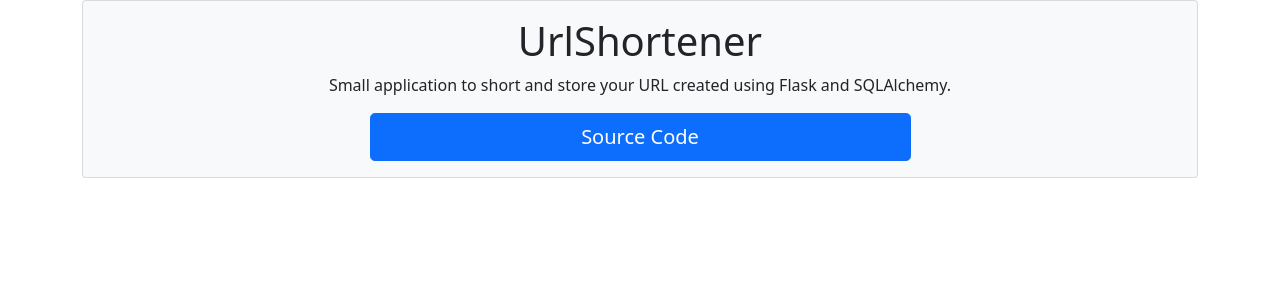
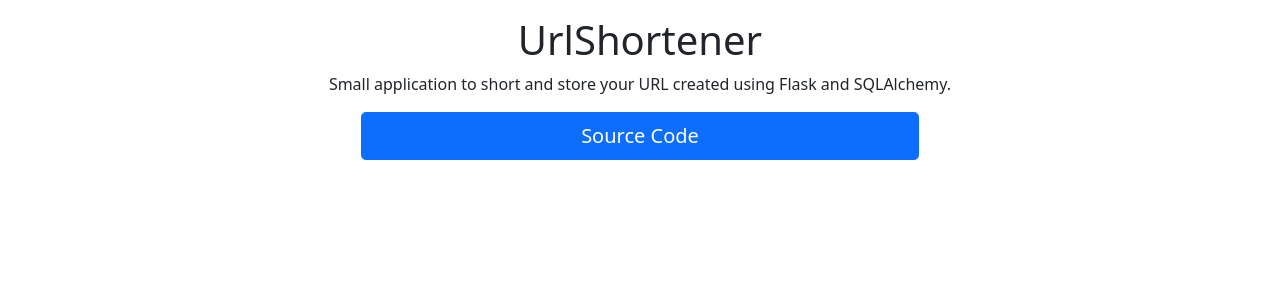
Before and after one commit to emp7yhead/url-shortener, a Flask app: page /about in a window 1280 px wide. Shown: the part 56-356 px from the top of the page. Run offline with Flask 2, Linux system fonts and the light colour scheme.

Commit message:
Update: about page

```diff
--- a/app/templates/about.html
+++ b/app/templates/about.html
@@ -1,15 +1,12 @@
 {% extends 'base.html' %}
 
 {% block content %}
- <div class="col align-items-center">
-  <div class="card text-dark bg-light col text-center">
-    <div class="card-body">
-      <h1 class="card-title">{% block title %} UrlShortener {% endblock %}</h1>
-      <p class="card-text">
+<h1 class="text-center mt-3">{% block title %} UrlShortener {% endblock %}</h1>
+      <p class="text-center">
           Small application to short and store your URL created using Flask and SQLAlchemy.</br>
       </p>
-      <div class="row-cols-2">
-      <a href="https://github.com/emp7yhead/url-shortener" class="btn btn-primary btn-lg ">Source Code</a>
+      <div class="row-cols-2 text-center">
+      <a href="https://github.com/emp7yhead/url-shortener" class="btn btn-primary btn-lg">Source Code</a>
       </div>
     </div>
   </div>
```
